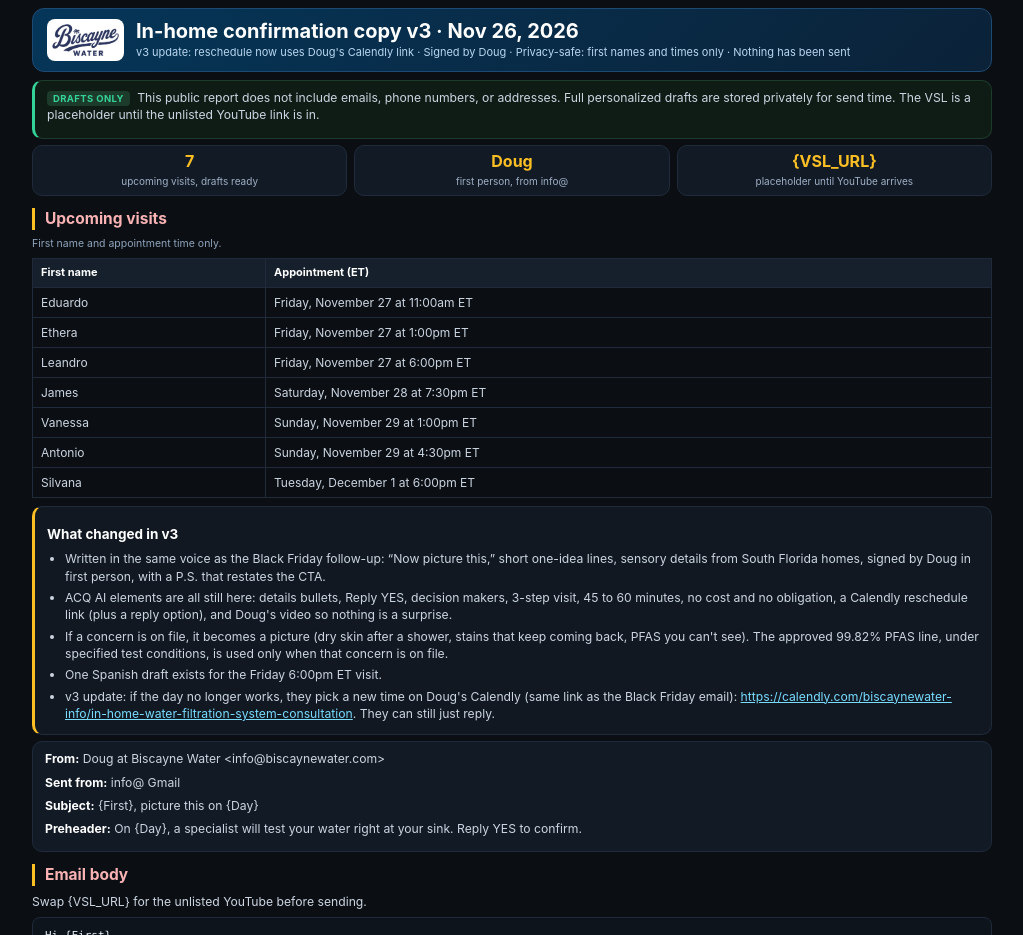
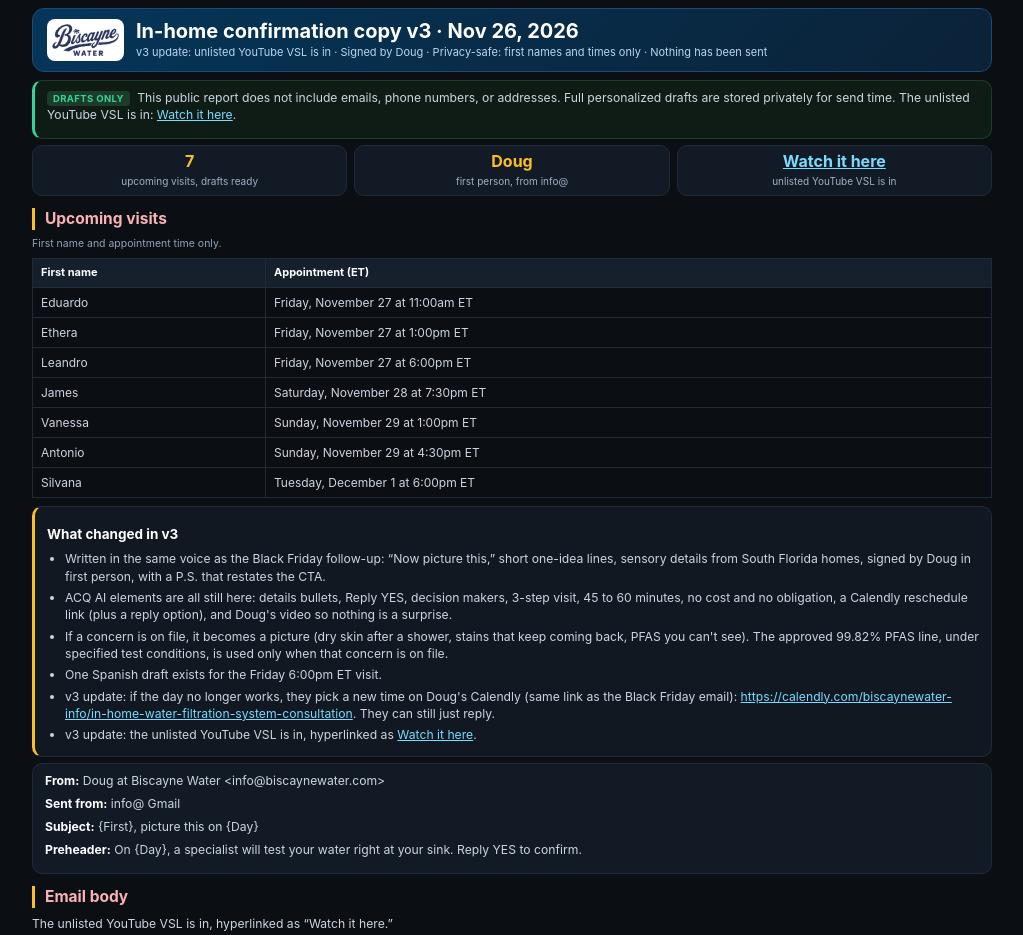
Before and after one commit to Kotobe20/bw-reports, a plain HTML site: page inhome-confirm/inhome_confirm_v3_nov26.html in a window 1280 px wide. Shown: the top 935 px of the page, without its empty margins (128-1151 px from the left). Drawn offline with Linux system fonts and the light colour scheme.

Commit message:
Add unlisted YouTube VSL to v3 in-home confirmation report

```diff
--- a/inhome-confirm/inhome_confirm_v3_nov26.html
+++ b/inhome-confirm/inhome_confirm_v3_nov26.html
@@ -31,17 +31,17 @@ ul{margin:3px 0 0;padding-left:18px}li{margin:0 0 4px;color:#cbd5e1}
 </style></head><body><div class="c">
 <div class="hero"><img src="../halbert/logo.png" alt="Biscayne Water"><div>
 <h1>In-home confirmation copy v3 · Nov 26, 2026</h1>
-<div class="sub">v3 update: reschedule now uses Doug's Calendly link · Signed by Doug · Privacy-safe: first names and times only · Nothing has been sent</div>
+<div class="sub">v3 update: unlisted YouTube VSL is in · Signed by Doug · Privacy-safe: first names and times only · Nothing has been sent</div>
 </div></div>
 
 <div class="ok">
-<p><span class="tag tv">Drafts only</span> This public report does not include emails, phone numbers, or addresses. Full personalized drafts are stored privately for send time. The VSL is a placeholder until the unlisted YouTube link is in.</p>
+<p><span class="tag tv">Drafts only</span> This public report does not include emails, phone numbers, or addresses. Full personalized drafts are stored privately for send time. The unlisted YouTube VSL is in: <a href="https://youtu.be/yiJ_DuuLkyw">Watch it here</a>.</p>
 </div>
 
 <div class="kpi">
 <div><b>7</b><span>upcoming visits, drafts ready</span></div>
 <div><b>Doug</b><span>first person, from info@</span></div>
-<div><b>{VSL_URL}</b><span>placeholder until YouTube arrives</span></div>
+<div><b><a href="https://youtu.be/yiJ_DuuLkyw">Watch it here</a></b><span>unlisted YouTube VSL is in</span></div>
 </div>
 
 <h2>Upcoming visits</h2>
@@ -67,6 +67,7 @@ ul{margin:3px 0 0;padding-left:18px}li{margin:0 0 4px;color:#cbd5e1}
 <li>If a concern is on file, it becomes a picture (dry skin after a shower, stains that keep coming back, PFAS you can't see). The approved 99.82% PFAS line, under specified test conditions, is used only when that concern is on file.</li>
 <li>One Spanish draft exists for the Friday 6:00pm ET visit.</li>
 <li>v3 update: if the day no longer works, they pick a new time on Doug's Calendly (same link as the Black Friday email): <a href="https://calendly.com/biscaynewater-info/in-home-water-filtration-system-consultation">https://calendly.com/biscaynewater-info/in-home-water-filtration-system-consultation</a>. They can still just reply.</li>
+<li>v3 update: the unlisted YouTube VSL is in, hyperlinked as <a href="https://youtu.be/yiJ_DuuLkyw">Watch it here</a>.</li>
 </ul>
 </div>
 
@@ -78,7 +79,7 @@ ul{margin:3px 0 0;padding-left:18px}li{margin:0 0 4px;color:#cbd5e1}
 </div>
 
 <h2>Email body</h2>
-<p>Swap {VSL_URL} for the unlisted YouTube before sending.</p>
+<p>The unlisted YouTube VSL is in, hyperlinked as “Watch it here.”</p>
 <pre class='copy'>Hi {First},
 
 You booked an in-home water test with Biscayne Water.
@@ -114,7 +115,7 @@ Before we get there, watch a short video I made for you.
 
 It walks through what&#x27;s in South Florida water, and exactly what will happen during your visit, so nothing is a surprise.
 
-Watch it here: {VSL_URL}
+<a href="https://youtu.be/yiJ_DuuLkyw">Watch it here</a>
 
 We have this time reserved for your home.
 
@@ -153,5 +154,5 @@ P.S. Reply YES now so we keep {Day} on the calendar. Then watch the short video,
 <h2>Spanish SMS</h2>
 <pre class='copy'>hola {first}, soy amanda de biscayne water. sigues bien para tu prueba de agua en casa el {day} a las {time}? responde SÍ para confirmar, o elige una nueva hora aquí: <a href="https://calendly.com/biscaynewater-info/in-home-water-filtration-system-consultation">https://calendly.com/biscaynewater-info/in-home-water-filtration-system-consultation</a></pre>
 
-<p class="small">Updated Thu Nov 26, 2026 (Calendly reschedule link). No emails or texts have been sent. Earlier public reports were left untouched.</p>
+<p class="small">Updated Thu Nov 26, 2026 (unlisted YouTube VSL is in). No emails or texts have been sent. Earlier public reports were left untouched.</p>
 </div></body></html>
```
Also changed, not shown: 1 other file.
